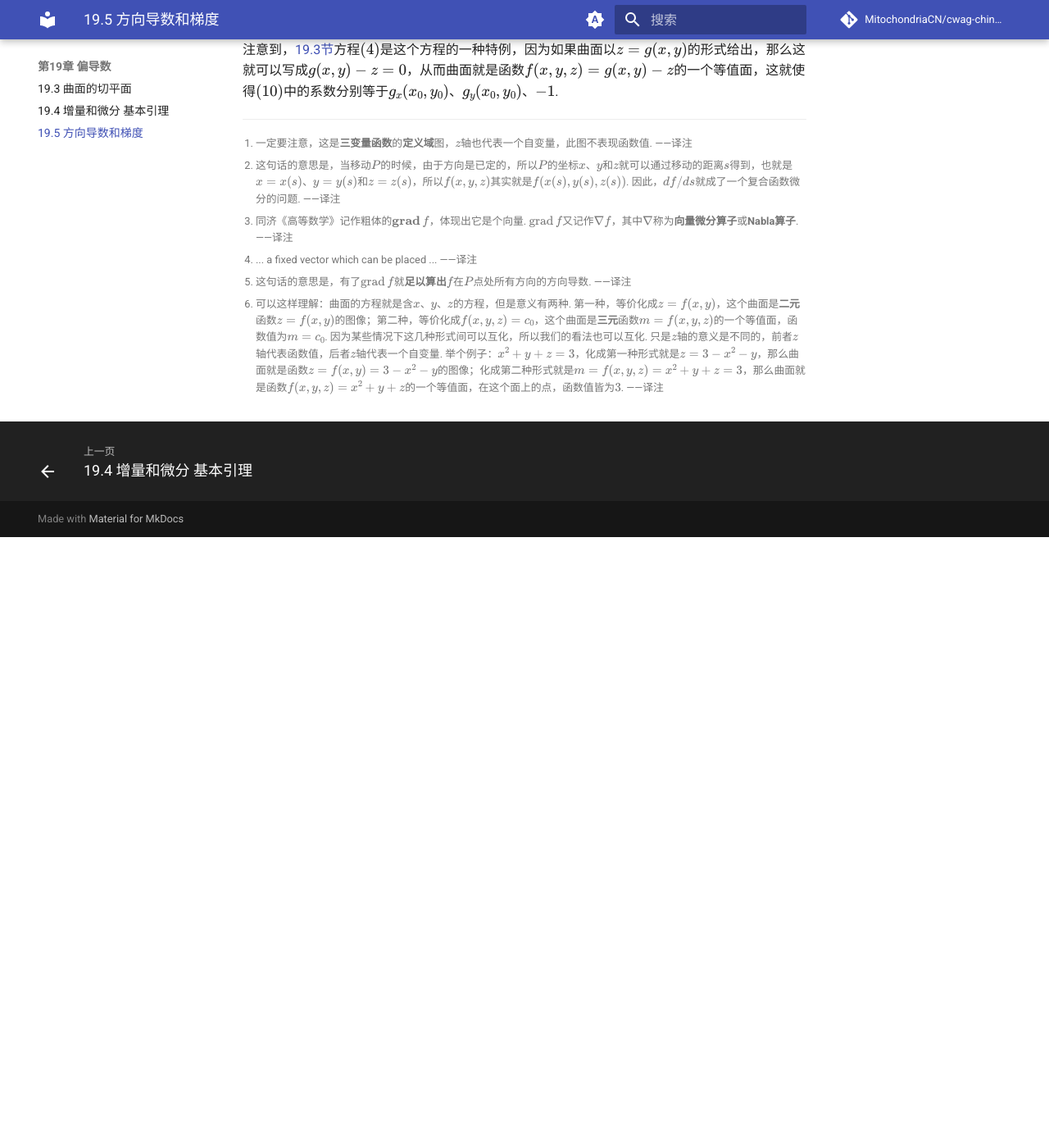
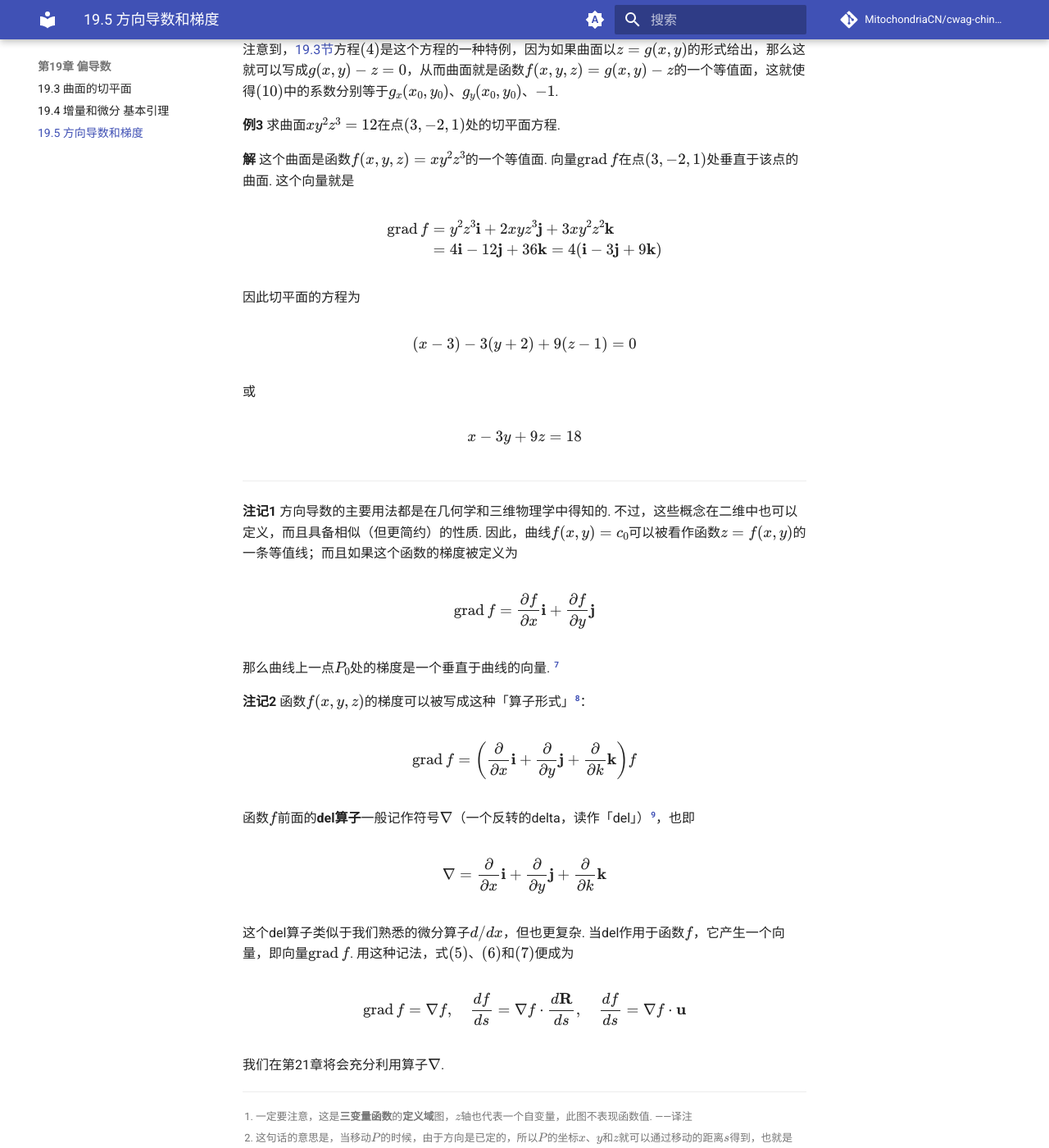
Before and after one commit to MitochondriaCN/cwag-chinese, an MkDocs documentation site: the page built from docs/19/5.md, in a window 1280 px wide and 1400 px high, scrolled down 5846 px. Shown: the whole window at 82% size. Built offline with MkDocs 1.6.1 and Material for MkDocs 9.7.7, drawn with Linux system fonts in a browser that asks for light colours; comment, search, counter and statistics services are not loaded; before the commit the page ends 6501 px from its top, so only the background shows below that; some of the changed text lies outside the part shown.

Commit message:
feat: 完成19.5

```diff
--- a/docs/19/5.md
+++ b/docs/19/5.md
@@ -118,15 +118,62 @@ $$\left(\frac{\partial f}{\partial x}\right)_{P_0}(x-x_0)+\left(\frac{\partial f
 
 注意到，[19.3节](3.md)方程$(4)$是这个方程的一种特例，因为如果曲面以$z=g(x,y)$的形式给出，那么这就可以写成$g(x,y)-z=0$，从而曲面就是函数$f(x,y,z)=g(x,y)-z$的一个等值面，这就使得$(10)$中的系数分别等于$g_x(x_0,y_0)$、$g_y(x_0,y_0)$、$-1$.
 
+**例3** 求曲面$xy^2z^3=12$在点$(3,-2,1)$处的切平面方程.
+
+**解** 这个曲面是函数$f(x,y,z)=xy^2z^3$的一个等值面. 向量$\grad f$在点$(3,-2,1)$处垂直于该点的曲面. 这个向量就是
+
+$$
+\begin{align}
+\grad f &= y^2z^3\mathbf{i}+2xyz^3\mathbf{j}+3xy^2z^2\mathbf{k} \\
+&= 4\mathbf{i}-12\mathbf{j}+36\mathbf{k}=4(\mathbf{i}-3\mathbf{j}+9\mathbf{k})
+\end{align}
+$$
+
+因此切平面的方程为
+
+$$(x-3)-3(y+2)+9(z-1)=0$$
+
+或
+
+$$x-3y+9z=18$$
+
+---
+
+**注记1** 方向导数的主要用法都是在几何学和三维物理学中得知的. 不过，这些概念在二维中也可以定义，而且具备相似（但更简约）的性质. 因此，曲线$f(x,y)=c_0$可以被看作函数$z=f(x,y)$的一条等值线；而且如果这个函数的梯度被定义为
+
+$$\grad f=\frac{\partial f}{\partial x}\mathbf{i}+\frac{\partial f}{\partial y}\mathbf{j}$$
+
+那么曲线上一点$P_0$处的梯度是一个垂直于曲线的向量. [^7]
+
+**注记2** 函数$f(x,y,z)$的梯度可以被写成这种「算子形式」[^8]：
+
+$$\grad f=\left(\frac{\partial}{\partial x}\mathbf{i}+\frac{\partial}{\partial y}\mathbf{j}+\frac{\partial}{\partial k}\mathbf{k}\right)f$$
+
+函数$f$前面的**del算子**一般记作符号$\nabla$（一个反转的delta，读作「del」）[^9]，也即
+
+$$\nabla=\frac{\partial}{\partial x}\mathbf{i}+\frac{\partial}{\partial y}\mathbf{j}+\frac{\partial}{\partial k}\mathbf{k}$$
+
+这个del算子类似于我们熟悉的微分算子$d/dx$，但也更复杂. 当del作用于函数$f$，它产生一个向量，即向量$\grad f$. 用这种记法，式$(5)$、$(6)$和$(7)$便成为
+
+$$\grad f=\nabla f, \quad \frac{df}{ds}=\nabla f\cdot \frac{d\mathbf{R}}{ds}, \quad \frac{df}{ds}=\nabla f\cdot \mathbf{u}$$
+
+我们在第21章将会充分利用算子$\nabla$.
+
 
 [^1]: 一定要注意，这是**三变量函数**的**定义域**图，$z$轴也代表一个自变量，此图不表现函数值. ——译注
 
 [^2]: 这句话的意思是，当移动$P$的时候，由于方向是已定的，所以$P$的坐标$x$、$y$和$z$就可以通过移动的距离$s$得到，也就是$x=x(s)$、$y=y(s)$和$z=z(s)$，所以$f(x,y,z)$其实就是$f(x(s),y(s),z(s))$. 因此，$df/ds$就成了一个复合函数微分的问题. ——译注
 
-[^3]: 同济《高等数学》记作粗体的$\operatorname{\mathbf{grad}} f$，体现出它是个向量. $\grad f$又记作$\nabla f$，其中$\nabla$称为**向量微分算子**或**Nabla算子**. ——译注
+[^3]: 同济《高等数学》记作粗体的$\operatorname{\mathbf{grad}} f$，体现出它是个向量. ——译注
 
 [^4]: ... a fixed vector which can be placed ... ——译注
 
 [^5]: 这句话的意思是，有了$\grad f$就**足以算出**$f$在$P$点处所有方向的方向导数. ——译注
 
 [^6]: 可以这样理解：曲面的方程就是含$x$、$y$、$z$的方程，但是意义有两种. 第一种，等价化成$z=f(x,y)$，这个曲面是**二元**函数$z=f(x,y)$的图像；第二种，等价化成$f(x,y,z)=c_0$，这个曲面是**三元**函数$m=f(x,y,z)$的一个等值面，函数值为$m=c_0$. 因为某些情况下这几种形式间可以互化，所以我们的看法也可以互化. 只是$z$轴的意义是不同的，前者$z$轴代表函数值，后者$z$轴代表一个自变量. 举个例子：$x^2+y+z=3$，化成第一种形式就是$z=3-x^2-y$，那么曲面就是函数$z=f(x,y)=3-x^2-y$的图像；化成第二种形式就是$m=f(x,y,z)=x^2+y+z=3$，那么曲面就是函数$f(x,y,z)=x^2+y+z$的一个等值面，在这个面上的点，函数值皆为$3$. ——译注
+
+[^7]: 与曲面同理，所谓垂直于曲线，实际上就是垂直于曲线在这一点的切线. ——译注
+
+[^8]: "operational form"——译注
+
+[^9]: $\nabla$又称为**向量微分算子**或**Nabla算子**. ——译注
```
